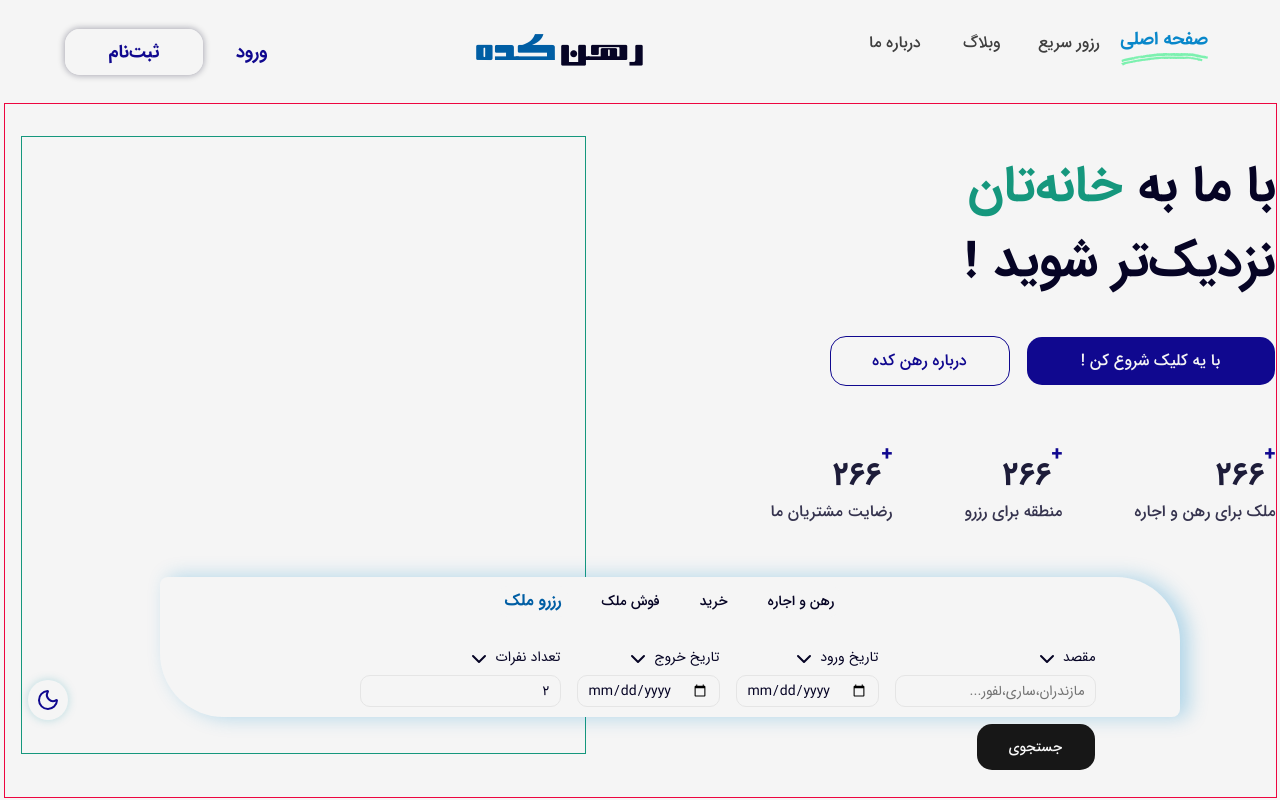
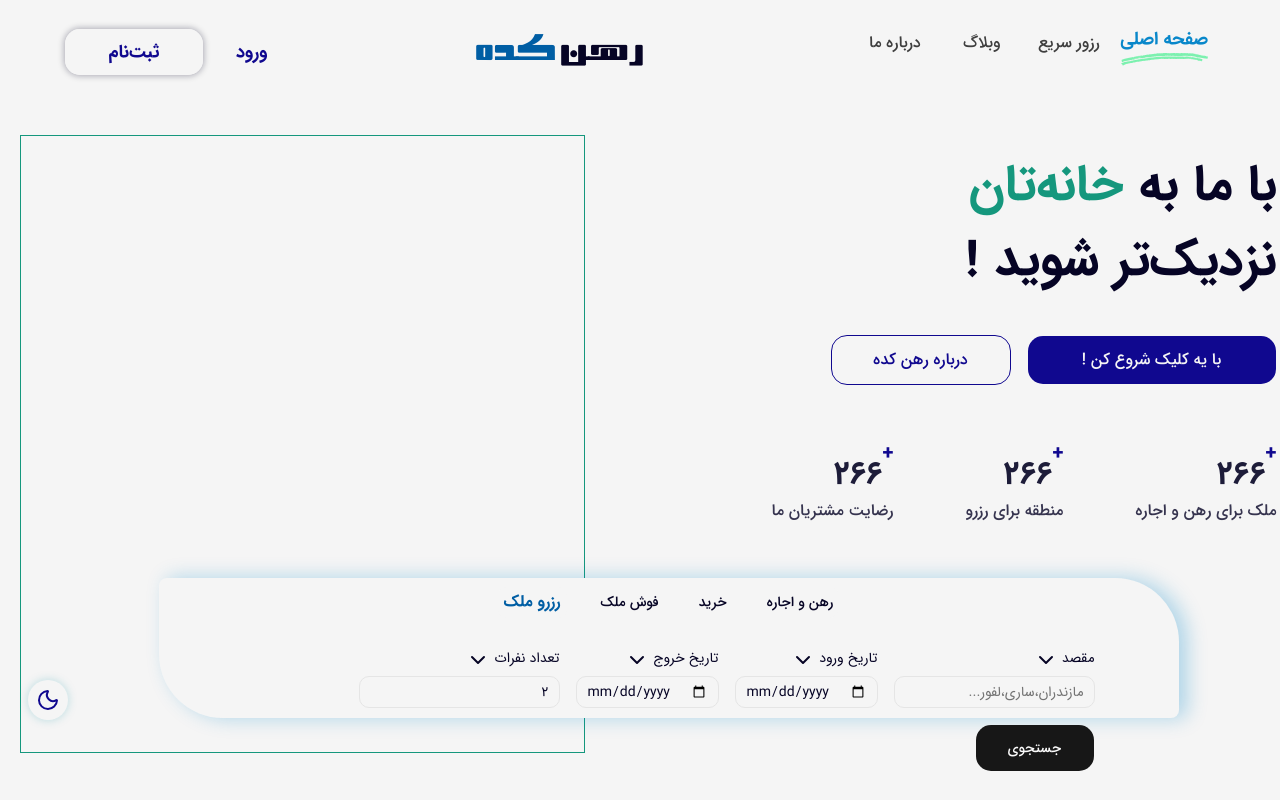
Before and after one commit to aife-summer-1405/Main-Project-CodeTime, a Next.js app: page / in a window 1280 px wide. Shown: the top 800 px of the page. Built offline with nearby package versions, Linux system fonts and the light colour scheme.

Commit message:
style: remove borders

```diff
--- a/src/components/heroSection/hero-section.tsx
+++ b/src/components/heroSection/hero-section.tsx
@@ -3,7 +3,7 @@ import HeroFilter from "./hero-filter"
 
 const HeroSection = () => {
   return (
-    <div className="w-318.25 h-173.75 border border-red-1 mt-6 mb-13.75 flex justify-between relative">
+    <div className="w-318.25 h-173.75 mt-6 mb-13.75 flex justify-between relative">
       <HeroContent/>
       <div className="border border-green-1 w-141.25 h-154.5 ml-4 mt-8"></div>
       <HeroFilter/>
```
